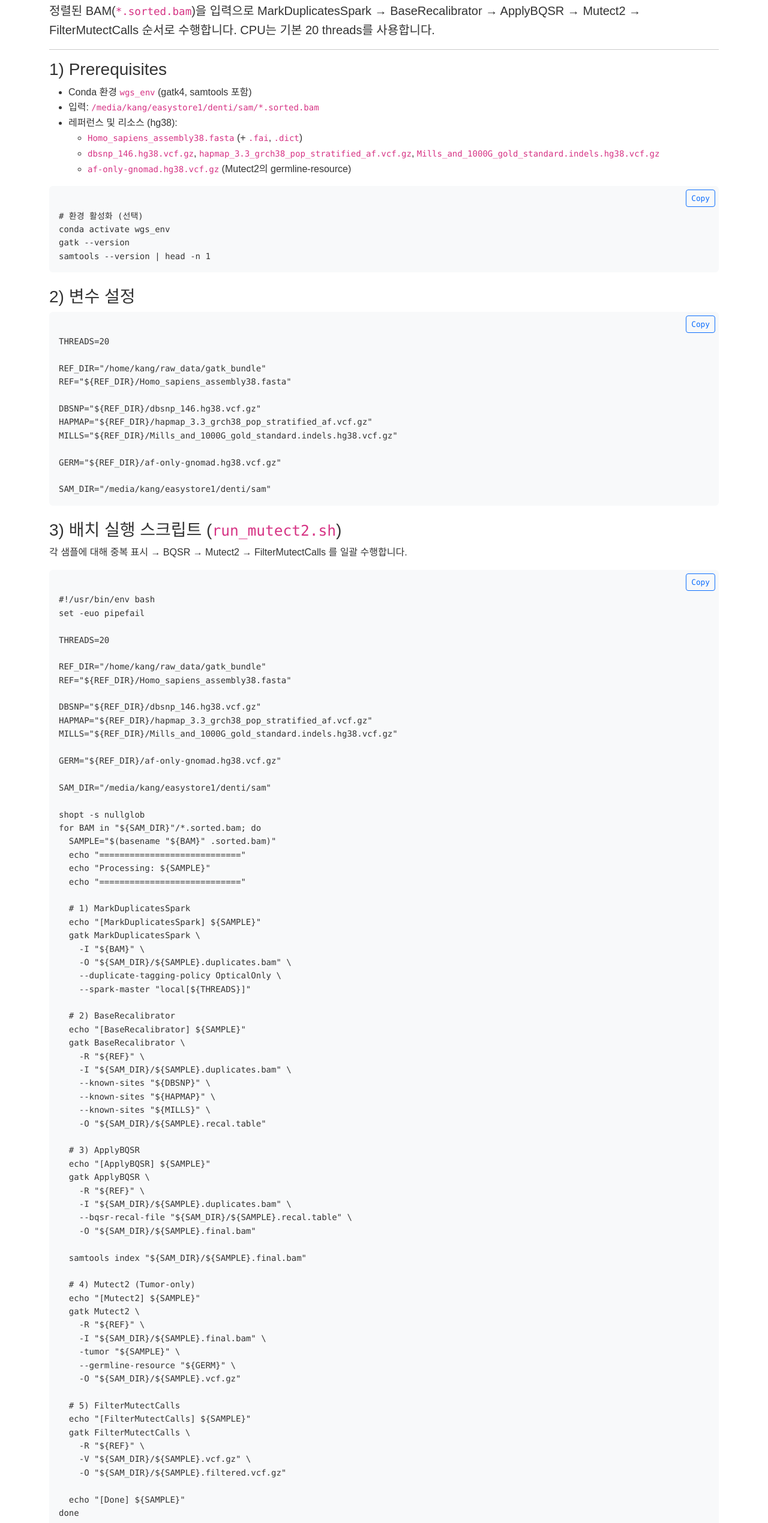
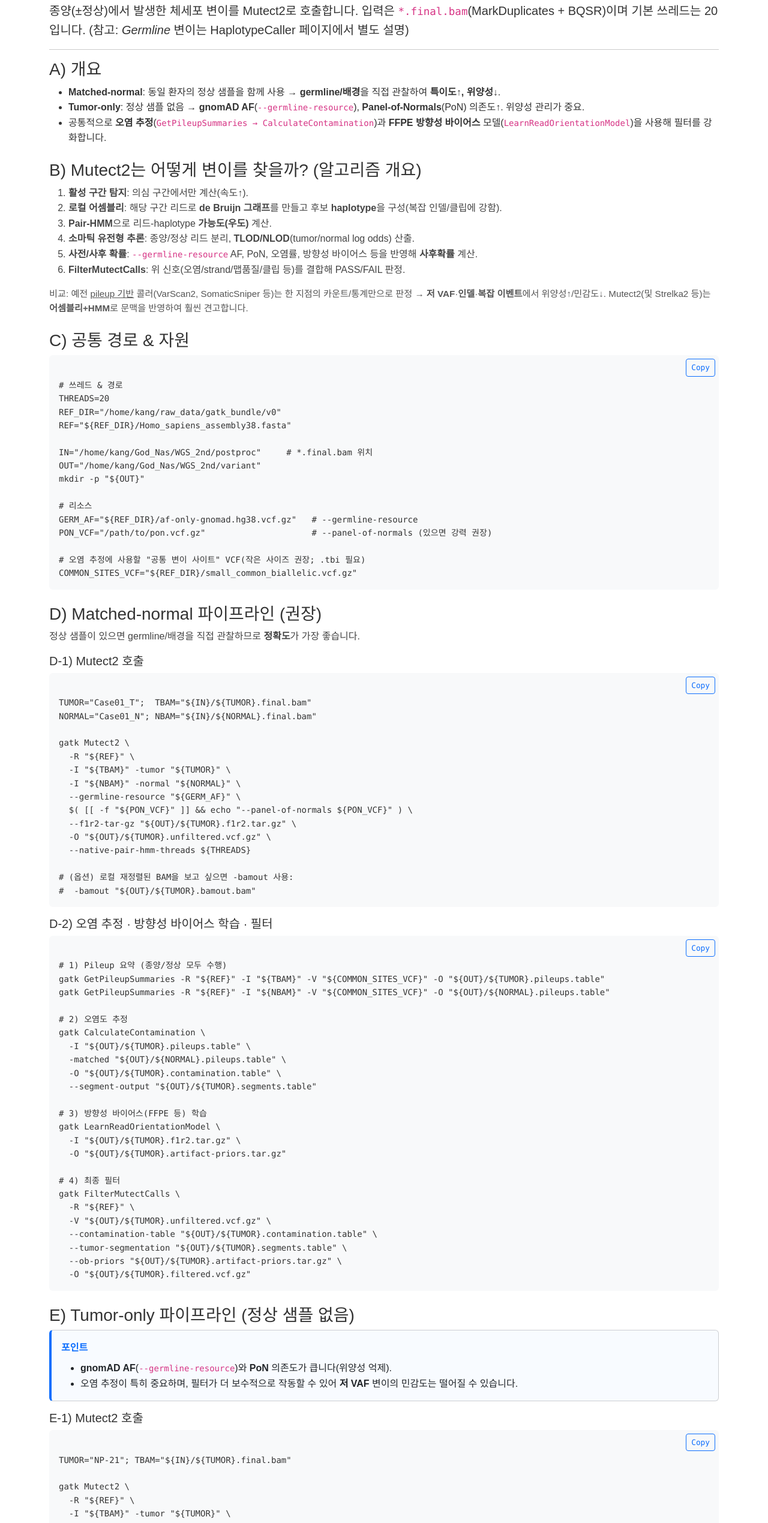
Before and after one commit to kangjunho/Kangsin, a plain HTML site: page wgs/05_variant_calling.html in a window 1280 px wide. Shown: the part 110-2649 px from the top of the page at 60% size. Drawn offline with nearby package versions, Linux system fonts and the light colour scheme.

Commit message:
Update 05_variant_calling.html

```diff
--- a/wgs/05_variant_calling.html
+++ b/wgs/05_variant_calling.html
@@ -3,177 +3,242 @@
 <head>
   <meta charset="UTF-8" />
   <meta name="viewport" content="width=device-width, initial-scale=1.0"/>
-  <title>04. Variant Calling (GATK Mutect2 & Filter)</title>
+  <title>05. Somatic Variant Calling (Mutect2)</title>
   <link href="https://cdn.jsdelivr.net/npm/bootstrap@5.3.0/dist/css/bootstrap.min.css" rel="stylesheet" />
   <link rel="stylesheet" href="../assets/css/style.css" />
   <style>
-    pre { position: relative; background: #f8f9fa; padding: 1rem; border-radius: 6px; }
-    .copy-btn { position: absolute; top: 6px; right: 6px; font-size: 0.8rem; }
+    pre { position: relative; background:#f8f9fa; padding:1rem; border-radius:6px; }
+    .copy-btn { position:absolute; top:6px; right:6px; font-size:.8rem; }
     code { white-space: pre; }
+    .note { color:#444; }
+    .tip-card { border-left:4px solid #0d6efd; background:#f8fbff; }
+    .tip-title { font-weight:700; color:#0d6efd; }
+    .mini { font-size:.95rem; color:#555; }
+    .tbl-sm td, .tbl-sm th { padding:.5rem .6rem; }
   </style>
 </head>
 <body>
 <div class="container py-5">
-    <h1 class="mb-3">Step 04. Variant Calling (GATK Mutect2 & Filter)</h1>
+  <h1 class="mb-3">Step 05. Somatic Variant Calling (Mutect2)</h1>
   <p class="lead">
-      정렬된 BAM(<code>*.sorted.bam</code>)을 입력으로 <b>MarkDuplicatesSpark → BaseRecalibrator → ApplyBQSR → Mutect2 → FilterMutectCalls</b> 순서로 수행합니다.
-      CPU는 기본 <b>20 threads</b>를 사용합니다.
+    종양(±정상)에서 발생한 <b>체세포 변이</b>를 <b>Mutect2</b>로 호출합니다. 입력은 <code>*.final.bam</code>(MarkDuplicates + BQSR)이며 기본 쓰레드는 <b>20</b>입니다.
+    (참고: <i>Germline</i> 변이는 <b>HaplotypeCaller</b> 페이지에서 별도 설명)
   </p>
-
   <hr/>
 
-    <h3>1) Prerequisites</h3>
+  <!-- A) Overview -->
+  <h3>A) 개요</h3>
   <ul>
-      <li>Conda 환경 <code>wgs_env</code> (gatk4, samtools 포함)</li>
-      <li>입력: <code>/media/kang/easystore1/denti/sam/*.sorted.bam</code></li>
-      <li>레퍼런스 및 리소스 (hg38):</li>
-      <ul>
-        <li><code>Homo_sapiens_assembly38.fasta</code> (+ <code>.fai</code>, <code>.dict</code>)</li>
-        <li><code>dbsnp_146.hg38.vcf.gz</code>, <code>hapmap_3.3_grch38_pop_stratified_af.vcf.gz</code>, <code>Mills_and_1000G_gold_standard.indels.hg38.vcf.gz</code></li>
-        <li><code>af-only-gnomad.hg38.vcf.gz</code> (Mutect2의 germline-resource)</li>
-      </ul>
+    <li><b>Matched-normal</b>: 동일 환자의 정상 샘플을 함께 사용 → <b>germline/배경</b>을 직접 관찰하여 <b>특이도↑, 위양성↓</b>.</li>
+    <li><b>Tumor-only</b>: 정상 샘플 없음 → <b>gnomAD AF</b>(<code>--germline-resource</code>), <b>Panel-of-Normals</b>(PoN) 의존도↑. 위양성 관리가 중요.</li>
+    <li>공통적으로 <b>오염 추정</b>(<code>GetPileupSummaries → CalculateContamination</code>)과 <b>FFPE 방향성 바이어스</b> 모델(<code>LearnReadOrientationModel</code>)을 사용해 필터를 강화합니다.</li>
   </ul>
 
+  <!-- B) How Mutect2 works -->
+  <h3 class="mt-4">B) Mutect2는 어떻게 변이를 찾을까? (알고리즘 개요)</h3>
+  <ol class="note">
+    <li><b>활성 구간 탐지</b>: 의심 구간에서만 계산(속도↑).</li>
+    <li><b>로컬 어셈블리</b>: 해당 구간 리드로 <b>de&nbsp;Bruijn 그래프</b>를 만들고 후보 <b>haplotype</b>을 구성(복잡 인델/클립에 강함).
+    </li>
+    <li><b>Pair-HMM</b>으로 리드-haplotype <b>가능도(우도)</b> 계산.</li>
+    <li><b>소마틱 유전형 추론</b>: 종양/정상 리드 분리, <b>TLOD/NLOD</b>(tumor/normal log odds) 산출.</li>
+    <li><b>사전/사후 확률</b>: <code>--germline-resource</code> AF, PoN, 오염률, 방향성 바이어스 등을 반영해 <b>사후확률</b> 계산.</li>
+    <li><b>FilterMutectCalls</b>: 위 신호(오염/strand/맵품질/클립 등)를 결합해 PASS/FAIL 판정.</li>
+  </ol>
+  <div class="mini">
+    비교: 예전 <u>pileup 기반</u> 콜러(VarScan2, SomaticSniper 등)는 한 지점의 카운트/통계만으로 판정 → <b>저 VAF</b>·<b>인델</b>·<b>복잡 이벤트</b>에서 위양성↑/민감도↓.
+    Mutect2(및 Strelka2 등)는 <b>어셈블리+HMM</b>로 문맥을 반영하여 훨씬 견고합니다.
+  </div>
+
+  <!-- C) 공통 경로/자원 -->
+  <h3 class="mt-4">C) 공통 경로 & 자원</h3>
   <pre><button class="btn btn-sm btn-outline-primary copy-btn" onclick="copyCode(this)">Copy</button><code>
-# 환경 활성화 (선택)
-conda activate wgs_env
-gatk --version
-samtools --version | head -n 1
+# 쓰레드 & 경로
+THREADS=20
+REF_DIR="/home/kang/raw_data/gatk_bundle/v0"
+REF="${REF_DIR}/Homo_sapiens_assembly38.fasta"
+
+IN="/home/kang/God_Nas/WGS_2nd/postproc"     # *.final.bam 위치
+OUT="/home/kang/God_Nas/WGS_2nd/variant"
+mkdir -p "${OUT}"
+
+# 리소스
+GERM_AF="${REF_DIR}/af-only-gnomad.hg38.vcf.gz"   # --germline-resource
+PON_VCF="/path/to/pon.vcf.gz"                     # --panel-of-normals (있으면 강력 권장)
+
+# 오염 추정에 사용할 "공통 변이 사이트" VCF(작은 사이즈 권장; .tbi 필요)
+COMMON_SITES_VCF="${REF_DIR}/small_common_biallelic.vcf.gz"
 </code></pre>
 
-    <h3 class="mt-4">2) 변수 설정</h3>
+  <!-- D) Matched Normal 파이프라인 -->
+  <h3 class="mt-4">D) Matched-normal 파이프라인 (권장)</h3>
+  <p class="note">정상 샘플이 있으면 germline/배경을 직접 관찰하므로 <b>정확도</b>가 가장 좋습니다.</p>
+
+  <h5>D-1) Mutect2 호출</h5>
   <pre><button class="btn btn-sm btn-outline-primary copy-btn" onclick="copyCode(this)">Copy</button><code>
-THREADS=20
+TUMOR="Case01_T";  TBAM="${IN}/${TUMOR}.final.bam"
+NORMAL="Case01_N"; NBAM="${IN}/${NORMAL}.final.bam"
 
-REF_DIR="/home/kang/raw_data/gatk_bundle"
-REF="${REF_DIR}/Homo_sapiens_assembly38.fasta"
+gatk Mutect2 \
+  -R "${REF}" \
+  -I "${TBAM}" -tumor "${TUMOR}" \
+  -I "${NBAM}" -normal "${NORMAL}" \
+  --germline-resource "${GERM_AF}" \
+  $( [[ -f "${PON_VCF}" ]] && echo "--panel-of-normals ${PON_VCF}" ) \
+  --f1r2-tar-gz "${OUT}/${TUMOR}.f1r2.tar.gz" \
+  -O "${OUT}/${TUMOR}.unfiltered.vcf.gz" \
+  --native-pair-hmm-threads ${THREADS}
 
-DBSNP="${REF_DIR}/dbsnp_146.hg38.vcf.gz"
-HAPMAP="${REF_DIR}/hapmap_3.3_grch38_pop_stratified_af.vcf.gz"
-MILLS="${REF_DIR}/Mills_and_1000G_gold_standard.indels.hg38.vcf.gz"
-
-GERM="${REF_DIR}/af-only-gnomad.hg38.vcf.gz"
-
-SAM_DIR="/media/kang/easystore1/denti/sam"
+# (옵션) 로컬 재정렬된 BAM을 보고 싶으면 -bamout 사용:
+#  -bamout "${OUT}/${TUMOR}.bamout.bam"
 </code></pre>
 
-    <h3 class="mt-4">3) 배치 실행 스크립트 (<code>run_mutect2.sh</code>)</h3>
-    <p>각 샘플에 대해 중복 표시 → BQSR → Mutect2 → FilterMutectCalls 를 일괄 수행합니다.</p>
+  <h5 class="mt-3">D-2) 오염 추정 · 방향성 바이어스 학습 · 필터</h5>
+  <pre><button class="btn btn-sm btn-outline-primary copy-btn" onclick="copyCode(this)">Copy</button><code>
+# 1) Pileup 요약 (종양/정상 모두 수행)
+gatk GetPileupSummaries -R "${REF}" -I "${TBAM}" -V "${COMMON_SITES_VCF}" -O "${OUT}/${TUMOR}.pileups.table"
+gatk GetPileupSummaries -R "${REF}" -I "${NBAM}" -V "${COMMON_SITES_VCF}" -O "${OUT}/${NORMAL}.pileups.table"
 
+# 2) 오염도 추정
+gatk CalculateContamination \
+  -I "${OUT}/${TUMOR}.pileups.table" \
+  -matched "${OUT}/${NORMAL}.pileups.table" \
+  -O "${OUT}/${TUMOR}.contamination.table" \
+  --segment-output "${OUT}/${TUMOR}.segments.table"
+
+# 3) 방향성 바이어스(FFPE 등) 학습
+gatk LearnReadOrientationModel \
+  -I "${OUT}/${TUMOR}.f1r2.tar.gz" \
+  -O "${OUT}/${TUMOR}.artifact-priors.tar.gz"
+
+# 4) 최종 필터
+gatk FilterMutectCalls \
+  -R "${REF}" \
+  -V "${OUT}/${TUMOR}.unfiltered.vcf.gz" \
+  --contamination-table "${OUT}/${TUMOR}.contamination.table" \
+  --tumor-segmentation "${OUT}/${TUMOR}.segments.table" \
+  --ob-priors "${OUT}/${TUMOR}.artifact-priors.tar.gz" \
+  -O "${OUT}/${TUMOR}.filtered.vcf.gz"
+</code></pre>
+
+  <!-- E) Tumor-only 파이프라인 -->
+  <h3 class="mt-4">E) Tumor-only 파이프라인 (정상 샘플 없음)</h3>
+  <div class="card tip-card mb-3">
+    <div class="card-body">
+      <div class="tip-title mb-2">포인트</div>
+      <ul class="mb-0">
+        <li><b>gnomAD AF</b>(<code>--germline-resource</code>)와 <b>PoN</b> 의존도가 큽니다(위양성 억제).</li>
+        <li>오염 추정이 특히 중요하며, 필터가 더 보수적으로 작동할 수 있어 <b>저 VAF</b> 변이의 민감도는 떨어질 수 있습니다.</li>
+      </ul>
+    </div>
+  </div>
+
+  <h5>E-1) Mutect2 호출</h5>
   <pre><button class="btn btn-sm btn-outline-primary copy-btn" onclick="copyCode(this)">Copy</button><code>
-#!/usr/bin/env bash
-set -euo pipefail
+TUMOR="NP-21"; TBAM="${IN}/${TUMOR}.final.bam"
 
-THREADS=20
-
-REF_DIR="/home/kang/raw_data/gatk_bundle"
-REF="${REF_DIR}/Homo_sapiens_assembly38.fasta"
-
-DBSNP="${REF_DIR}/dbsnp_146.hg38.vcf.gz"
-HAPMAP="${REF_DIR}/hapmap_3.3_grch38_pop_stratified_af.vcf.gz"
-MILLS="${REF_DIR}/Mills_and_1000G_gold_standard.indels.hg38.vcf.gz"
-
-GERM="${REF_DIR}/af-only-gnomad.hg38.vcf.gz"
-
-SAM_DIR="/media/kang/easystore1/denti/sam"
-
-shopt -s nullglob
-for BAM in "${SAM_DIR}"/*.sorted.bam; do
-  SAMPLE="$(basename "${BAM}" .sorted.bam)"
-  echo "============================"
-  echo "Processing: ${SAMPLE}"
-  echo "============================"
-
-  # 1) MarkDuplicatesSpark
-  echo "[MarkDuplicatesSpark] ${SAMPLE}"
-  gatk MarkDuplicatesSpark \
-    -I "${BAM}" \
-    -O "${SAM_DIR}/${SAMPLE}.duplicates.bam" \
-    --duplicate-tagging-policy OpticalOnly \
-    --spark-master "local[${THREADS}]"
-
-  # 2) BaseRecalibrator
-  echo "[BaseRecalibrator] ${SAMPLE}"
-  gatk BaseRecalibrator \
-    -R "${REF}" \
-    -I "${SAM_DIR}/${SAMPLE}.duplicates.bam" \
-    --known-sites "${DBSNP}" \
-    --known-sites "${HAPMAP}" \
-    --known-sites "${MILLS}" \
-    -O "${SAM_DIR}/${SAMPLE}.recal.table"
-
-  # 3) ApplyBQSR
-  echo "[ApplyBQSR] ${SAMPLE}"
-  gatk ApplyBQSR \
-    -R "${REF}" \
-    -I "${SAM_DIR}/${SAMPLE}.duplicates.bam" \
-    --bqsr-recal-file "${SAM_DIR}/${SAMPLE}.recal.table" \
-    -O "${SAM_DIR}/${SAMPLE}.final.bam"
-
-  samtools index "${SAM_DIR}/${SAMPLE}.final.bam"
-
-  # 4) Mutect2 (Tumor-only)
-  echo "[Mutect2] ${SAMPLE}"
 gatk Mutect2 \
   -R "${REF}" \
-    -I "${SAM_DIR}/${SAMPLE}.final.bam" \
-    -tumor "${SAMPLE}" \
-    --germline-resource "${GERM}" \
-    -O "${SAM_DIR}/${SAMPLE}.vcf.gz"
+  -I "${TBAM}" -tumor "${TUMOR}" \
+  --germline-resource "${GERM_AF}" \
+  $( [[ -f "${PON_VCF}" ]] && echo "--panel-of-normals ${PON_VCF}" ) \
+  --f1r2-tar-gz "${OUT}/${TUMOR}.f1r2.tar.gz" \
+  -O "${OUT}/${TUMOR}.unfiltered.vcf.gz" \
+  --native-pair-hmm-threads ${THREADS}
+</code></pre>
 
-  # 5) FilterMutectCalls
-  echo "[FilterMutectCalls] ${SAMPLE}"
+  <h5 class="mt-3">E-2) 오염 추정 · 방향성 바이어스 학습 · 필터</h5>
+  <pre><button class="btn btn-sm btn-outline-primary copy-btn" onclick="copyCode(this)">Copy</button><code>
+gatk GetPileupSummaries -R "${REF}" -I "${TBAM}" -V "${COMMON_SITES_VCF}" -O "${OUT}/${TUMOR}.pileups.table"
+
+gatk CalculateContamination \
+  -I "${OUT}/${TUMOR}.pileups.table" \
+  -O "${OUT}/${TUMOR}.contamination.table" \
+  --segment-output "${OUT}/${TUMOR}.segments.table"
+
+gatk LearnReadOrientationModel \
+  -I "${OUT}/${TUMOR}.f1r2.tar.gz" \
+  -O "${OUT}/${TUMOR}.artifact-priors.tar.gz"
+
 gatk FilterMutectCalls \
   -R "${REF}" \
-    -V "${SAM_DIR}/${SAMPLE}.vcf.gz" \
-    -O "${SAM_DIR}/${SAMPLE}.filtered.vcf.gz"
-
-  echo "[Done] ${SAMPLE}"
-done
-
-echo "All Mutect2 pipelines finished. Outputs in ${SAM_DIR}"
+  -V "${OUT}/${TUMOR}.unfiltered.vcf.gz" \
+  --contamination-table "${OUT}/${TUMOR}.contamination.table" \
+  --tumor-segmentation "${OUT}/${TUMOR}.segments.table" \
+  --ob-priors "${OUT}/${TUMOR}.artifact-priors.tar.gz" \
+  -O "${OUT}/${TUMOR}.filtered.vcf.gz"
 </code></pre>
 
-    <h3 class="mt-4">4) 실행</h3>
+  <!-- F) Matched vs Tumor-only 비교 -->
+  <h3 class="mt-4">F) Matched-normal vs Tumor-only 비교</h3>
+  <div class="table-responsive">
+    <table class="table table-bordered tbl-sm align-middle">
+      <thead class="table-light">
+        <tr>
+          <th>항목</th><th>Matched-normal</th><th>Tumor-only</th>
+        </tr>
+      </thead>
+      <tbody>
+        <tr>
+          <td>특이도/위양성</td>
+          <td><b>우수</b> (정상으로 germline/배경 직접 제거)</td>
+          <td>상대적으로 낮음(gnomAD/PoN 의존, 필터 보수적)</td>
+        </tr>
+        <tr>
+          <td>저 VAF 변이</td>
+          <td>검출력↑</td>
+          <td>검출력↓(필터 강도↑)</td>
+        </tr>
+        <tr>
+          <td>리소스 의존</td>
+          <td>보조적(germline-resource/PoN 필요성↓)</td>
+          <td><b>높음</b>(gnomAD AF, PoN 필수적 권장)</td>
+        </tr>
+        <tr>
+          <td>권장 사용</td>
+          <td>가능하면 항상 채택</td>
+          <td>정상 확보 불가·예산/윤리 제한 등</td>
+        </tr>
+      </tbody>
+    </table>
+  </div>
+
+  <!-- G) (선택) 어노테이션 -->
+  <h3 class="mt-4">G) (선택) 변이 어노테이션: Funcotator</h3>
   <pre><button class="btn btn-sm btn-outline-primary copy-btn" onclick="copyCode(this)">Copy</button><code>
-chmod +x run_mutect2.sh
-bash run_mutect2.sh
+RESOURCE="/home/kang/raw_data/gatk_bundle/dataSourcesFolder/funcotator_dataSources.v1.7.20200521s/"
+SAMPLE="NP-21"
+
+gatk Funcotator \
+  -R "${REF}" \
+  -V "${OUT}/${SAMPLE}.filtered.vcf.gz" \
+  -O "${OUT}/${SAMPLE}.funcotated.maf.gz" \
+  --output-file-format MAF \
+  --data-sources-path "${RESOURCE}" \
+  --ref-version hg38 \
+  --annotation-default tumor_barcode:${SAMPLE}
 </code></pre>
 
-    <h3 class="mt-4">5) 출력물</h3>
-    <ul>
-      <li><code>${SAM_DIR}/SAMPLE.duplicates.bam</code></li>
-      <li><code>${SAM_DIR}/SAMPLE.recal.table</code></li>
-      <li><code>${SAM_DIR}/SAMPLE.final.bam</code> (+ <code>.bai</code>)</li>
-      <li><code>${SAM_DIR}/SAMPLE.vcf.gz</code> (raw Mutect2)</li>
-      <li><code>${SAM_DIR}/SAMPLE.filtered.vcf.gz</code> (filtered calls)</li>
+  <!-- H) 요약 -->
+  <section class="mt-4">
+    <div class="card border-primary">
+      <div class="card-header bg-primary text-white fw-bold">요약</div>
+      <div class="card-body">
+        <ul class="mb-3">
+          <li><b>Mutect2</b>는 <b>로컬 어셈블리 + Pair-HMM</b> 기반으로 TLOD/NLOD와 사전정보를 결합해 소마틱 변이를 판정합니다.</li>
+          <li><b>Matched-normal</b>이 최선이며, <b>Tumor-only</b>는 gnomAD AF/PoN/오염·방향성 모델에 크게 의존합니다.</li>
+          <li>표준 필터 체인: <code>GetPileupSummaries → CalculateContamination → LearnReadOrientationModel → FilterMutectCalls</code>.</li>
+          <li>구식 pileup 콜러 대비 인델/저 VAF·복잡 이벤트에서 <b>민감도/특이도</b>가 우수합니다.</li>
         </ul>
-
-    <h3 class="mt-4">6) (옵션) 로그 저장</h3>
-    <p>각 단계의 로그를 파일로 남기고 싶다면 아래처럼 리다이렉션을 추가하세요.</p>
-    <pre><button class="btn btn-sm btn-outline-primary copy-btn" onclick="copyCode(this)">Copy</button><code>
-# 예: Mutect2 단계만 로그 파일 저장
-gatk Mutect2 \
-  -R "${REF}" \
-  -I "${SAM_DIR}/${SAMPLE}.final.bam" \
-  -tumor "${SAMPLE}" \
-  --germline-resource "${GERM}" \
-  -O "${SAM_DIR}/${SAMPLE}.vcf.gz" \
-  > "${SAM_DIR}/${SAMPLE}.mutect2.log" 2>&1
-</code></pre>
-
-    <h3 class="mt-4">7) Troubleshooting</h3>
-    <ul>
-      <li><b>FASTA 인덱스/딕셔너리 누락</b> → <code>samtools faidx</code>, <code>gatk CreateSequenceDictionary</code>로 생성했는지 확인.</li>
-      <li><b>리소스 VCF가 참조와 불일치</b> → hg38(서픽스 및 contig명) 일치 여부 확인.</li>
-      <li><b>SAMPLE 이름</b> → <code>-R "@RG\tSM:${SAMPLE}"</code>로 정렬 단계에서 넣은 SM과 Mutect2 <code>-tumor</code> 인자가 동일해야 함.</li>
-      <li><b>속도/자원</b> → Spark 도구는 <code>--spark-master local[20]</code>로 CPU 제한. 디스크 I/O 병목 시 고속 디스크 사용 권장.</li>
-    </ul>
-
-    <div class="mt-4">
-      <a class="btn btn-outline-secondary" href="index.html">← Back to WGS Tutorial</a>
-      <a class="btn btn-primary" href="05_annotation.html">Next: Annotation →</a>
+        <div class="d-flex flex-wrap gap-2">
+          <a class="btn btn-outline-secondary" href="04_postproc.html">← Back: Post-processing</a>
+          <a class="btn btn-primary" href="06_qc_reporting.html">Next: QC & Reporting →</a>
+          <a class="btn btn-link" href="https://gatk.broadinstitute.org/hc/en-us/articles/360037593851-Mutect2" target="_blank" rel="noopener">Mutect2 Docs ↗</a>
+          <a class="btn btn-link" href="https://gatk.broadinstitute.org/hc/en-us/articles/360035890811-Resource-bundle" target="_blank" rel="noopener">GATK Resource Bundle ↗</a>
         </div>
+      </div>
+    </div>
+  </section>
 </div>
 
 <script>
```
Lines whose indentation alone changed are shown as unchanged.
